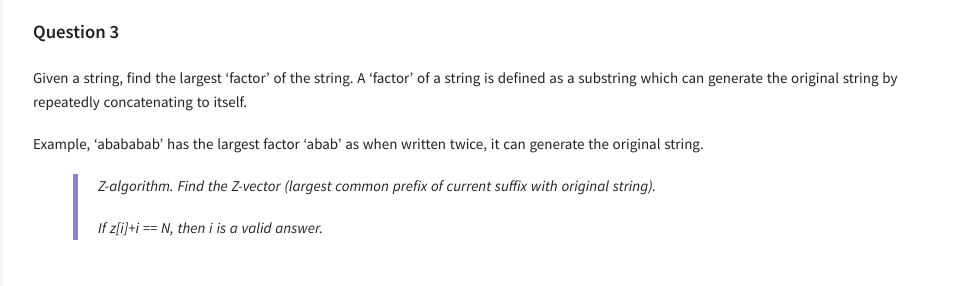
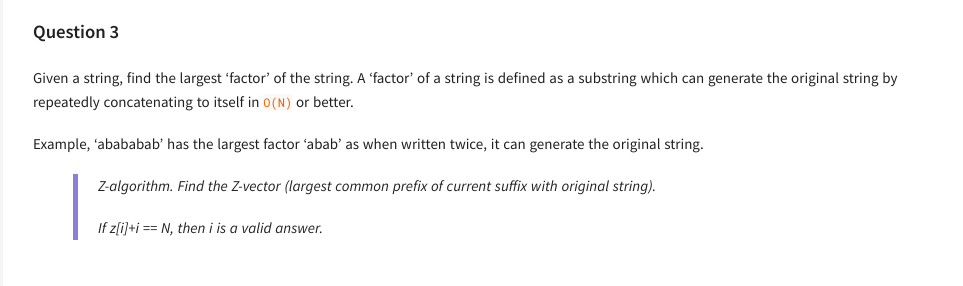
Before and after one commit to blogarithms/blogarithms.github.io, a Jekyll site: the page built from _posts/2018-12-24-interviewing-for-acm-chapter.md, in a window 1280 px wide. Shown: the part 4467-4753 px from the top of the page, without its empty margins (317-1280 px from the left). Built offline with Jekyll 4.4.1, drawn with Linux system fonts in a browser that asks for light colours.

Commit message:
Add time complexity of hard3

````diff
--- a/_posts/2018-12-24-interviewing-for-acm-chapter.md
+++ b/_posts/2018-12-24-interviewing-for-acm-chapter.md
@@ -151,7 +151,7 @@ Accepted answer: Any permutation of the english alphabet where 'b' appears befor
 
 #### Question 3
 
-Given a string, find the largest 'factor' of the string. A 'factor' of a string is defined as a substring which can generate the original string by repeatedly concatenating to itself.
+Given a string, find the largest 'factor' of the string. A 'factor' of a string is defined as a substring which can generate the original string by repeatedly concatenating to itself in ```O(N)``` or better.
 
 Example, 'abababab' has the largest factor 'abab' as when written twice, it can generate the original string.
 
````
